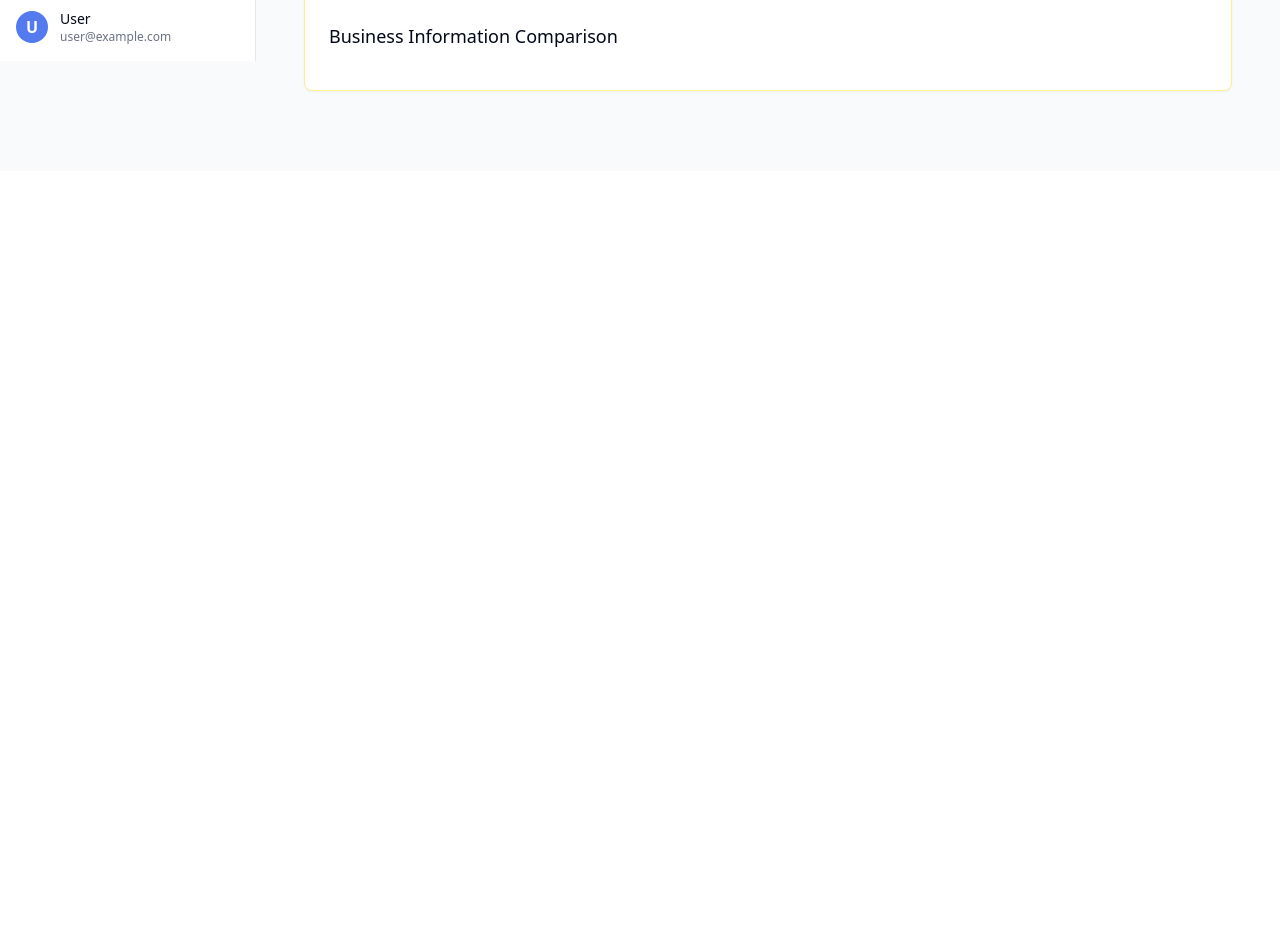
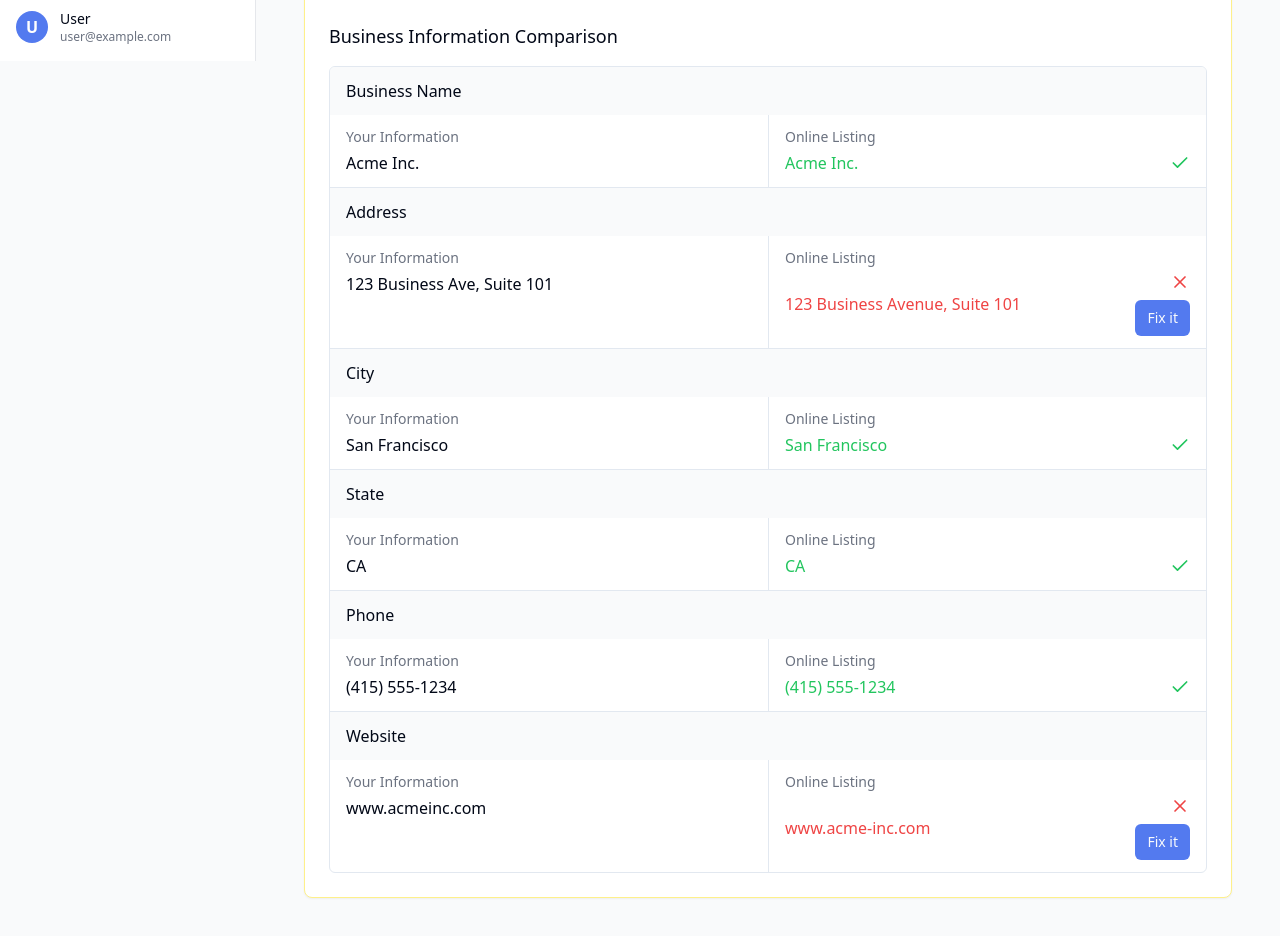
Before and after one commit to alphisol/v0-Kapient, a Next.js app: page /reputation-management/business-presence in a window 1280 px wide. Shown: the part 740-1676 px from the top of the page. Before the commit the page ends 911 px from the top, so only its background shows below. Built offline with nearby package versions, Linux system fonts and the light colour scheme.

Commit message:
feat: add Business Information Comparison section
Include comparison table below existing Business Presence content

Co-authored-by: null <209565169+alphisol@users.noreply.github.com>

```diff
--- a/components/business-presence-dashboard.tsx
+++ b/components/business-presence-dashboard.tsx
@@ -1,7 +1,7 @@
 "use client"
 
 import { useState } from "react"
-import { ArrowRight, ArrowUp, ArrowDown, ExternalLink } from "lucide-react"
+import { ArrowRight, ArrowUp, ArrowDown, ExternalLink, Check, X } from "lucide-react"
 import { Button } from "@/components/ui/button"
 import { Card, CardContent } from "@/components/ui/card"
 import { Badge } from "@/components/ui/badge"
@@ -48,6 +48,46 @@ const businessListings = [
     rating: 4.3,
     reviews: 42,
     lastUpdated: "2023-11-28",
+  },
+]
+
+// Mock data for business information comparison
+const businessInfoComparison = [
+  {
+    field: "Business Name",
+    yourInfo: "Acme Inc.",
+    onlineInfo: "Acme Inc.",
+    match: true,
+  },
+  {
+    field: "Address",
+    yourInfo: "123 Business Ave, Suite 101",
+    onlineInfo: "123 Business Avenue, Suite 101",
+    match: false,
+  },
+  {
+    field: "City",
+    yourInfo: "San Francisco",
+    onlineInfo: "San Francisco",
+    match: true,
+  },
+  {
+    field: "State",
+    yourInfo: "CA",
+    onlineInfo: "CA",
+    match: true,
+  },
+  {
+    field: "Phone",
+    yourInfo: "(415) 555-1234",
+    onlineInfo: "(415) 555-1234",
+    match: true,
+  },
+  {
+    field: "Website",
+    yourInfo: "www.acmeinc.com",
+    onlineInfo: "www.acme-inc.com",
+    match: false,
   },
 ]
 
@@ -160,9 +200,41 @@ export function BusinessPresenceDashboard() {
             </div>
           </div>
 
-          <div className="mt-8">
+          {/* Business Information Comparison */}
+          <div className="mt-8 w-full">
             <h4 className="text-lg font-medium mb-4">Business Information Comparison</h4>
-            {/* Business information comparison would go here */}
+
+            <div className="border rounded-md overflow-hidden">
+              {businessInfoComparison.map((item, index) => (
+                <div key={index} className="border-b last:border-b-0">
+                  <div className="bg-gray-50 px-4 py-3 font-medium">{item.field}</div>
+                  <div className="grid grid-cols-1 md:grid-cols-2 divide-y md:divide-y-0 md:divide-x">
+                    <div className="px-4 py-3">
+                      <div className="text-sm text-gray-500 mb-1">Your Information</div>
+                      <div>{item.yourInfo}</div>
+                    </div>
+                    <div className="px-4 py-3">
+                      <div className="text-sm text-gray-500 mb-1">Online Listing</div>
+                      <div className="flex items-center justify-between">
+                        <div className={item.match ? "text-green-500" : "text-red-500"}>{item.onlineInfo}</div>
+                        <div>
+                          {item.match ? (
+                            <Check className="h-5 w-5 text-green-500" />
+                          ) : (
+                            <div className="flex flex-col items-end">
+                              <X className="h-5 w-5 text-red-500 mb-2" />
+                              <Button size="sm" className="bg-kapient-blue hover:bg-kapient-blue/90">
+                                Fix it
+                              </Button>
+                            </div>
+                          )}
+                        </div>
+                      </div>
+                    </div>
+                  </div>
+                </div>
+              ))}
+            </div>
           </div>
         </CardContent>
       </Card>
```
